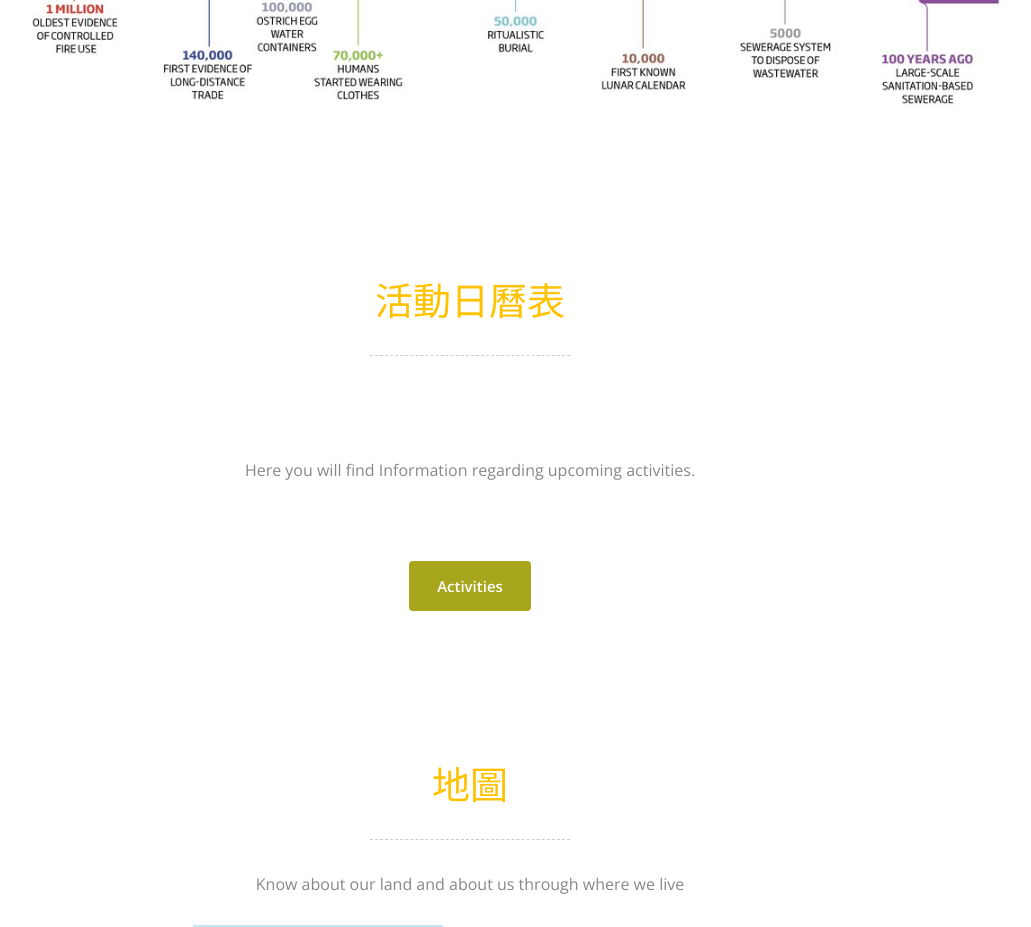
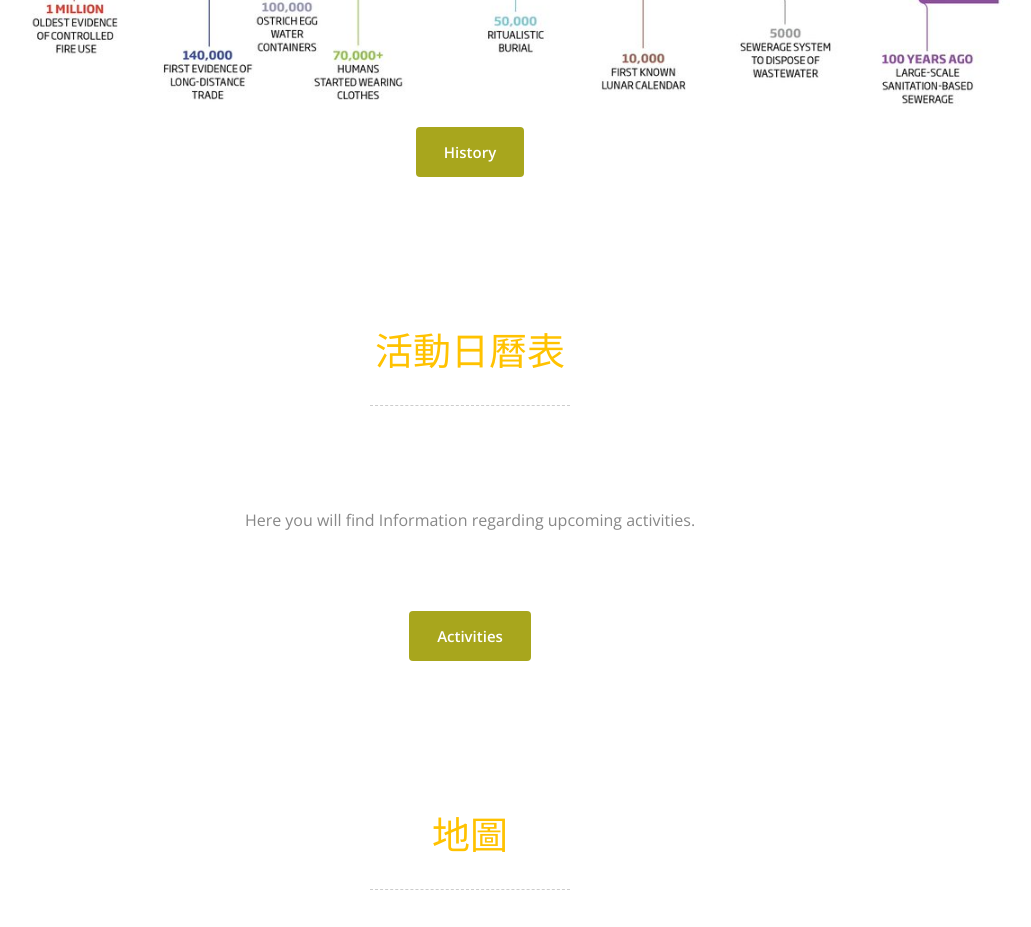
Before and after one commit to jinyanlin/Know-PaiWan, a plain HTML site: page index.html in a window 1280 px wide. Shown: the part 1560-2487 px from the top of the page, without its empty margins (170-1201 px from the left). Drawn offline with nearby package versions, Linux system fonts and the light colour scheme; a web font is replaced by a local one.

Commit message:
added history button to homepage

```diff
--- a/assets/js/scripts.js
+++ b/assets/js/scripts.js
@@ -57,3 +57,7 @@ function openTradition(){
 function openLocation(){
 	location.href="topography.html";
 }
+
+function openHistory(){
+	location.href="History.html";
+}
--- a/index.html
+++ b/index.html
@@ -150,6 +150,7 @@
         </div>
         <div class="container-fluid">
           <img class ="wow fadeInLeftBig" src="assets/img/history/time.jpg">
+          <button  onclick="openHistory()" class="btn btn-warning wow fadeInLeftBig">History</button>
         </div>
 
       </div>
```
